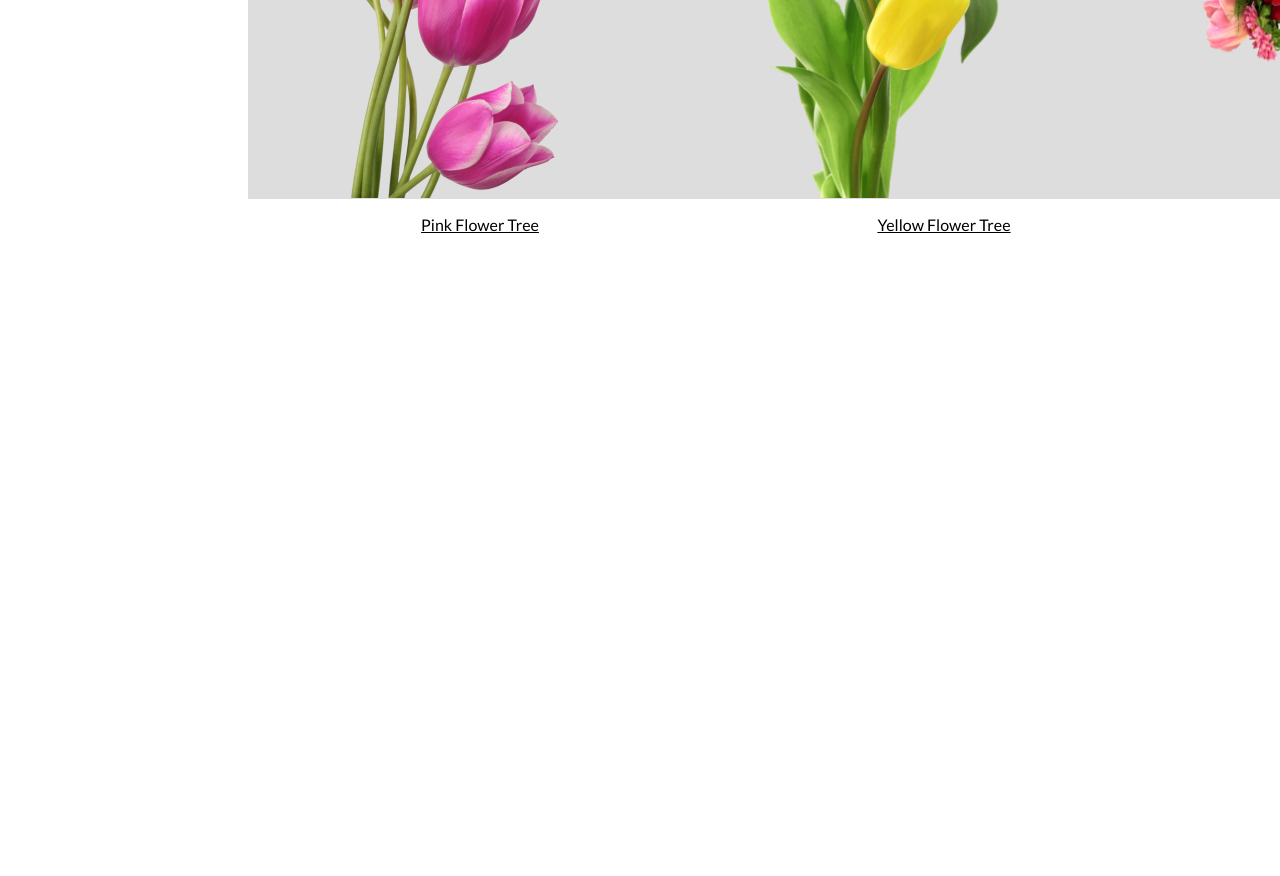
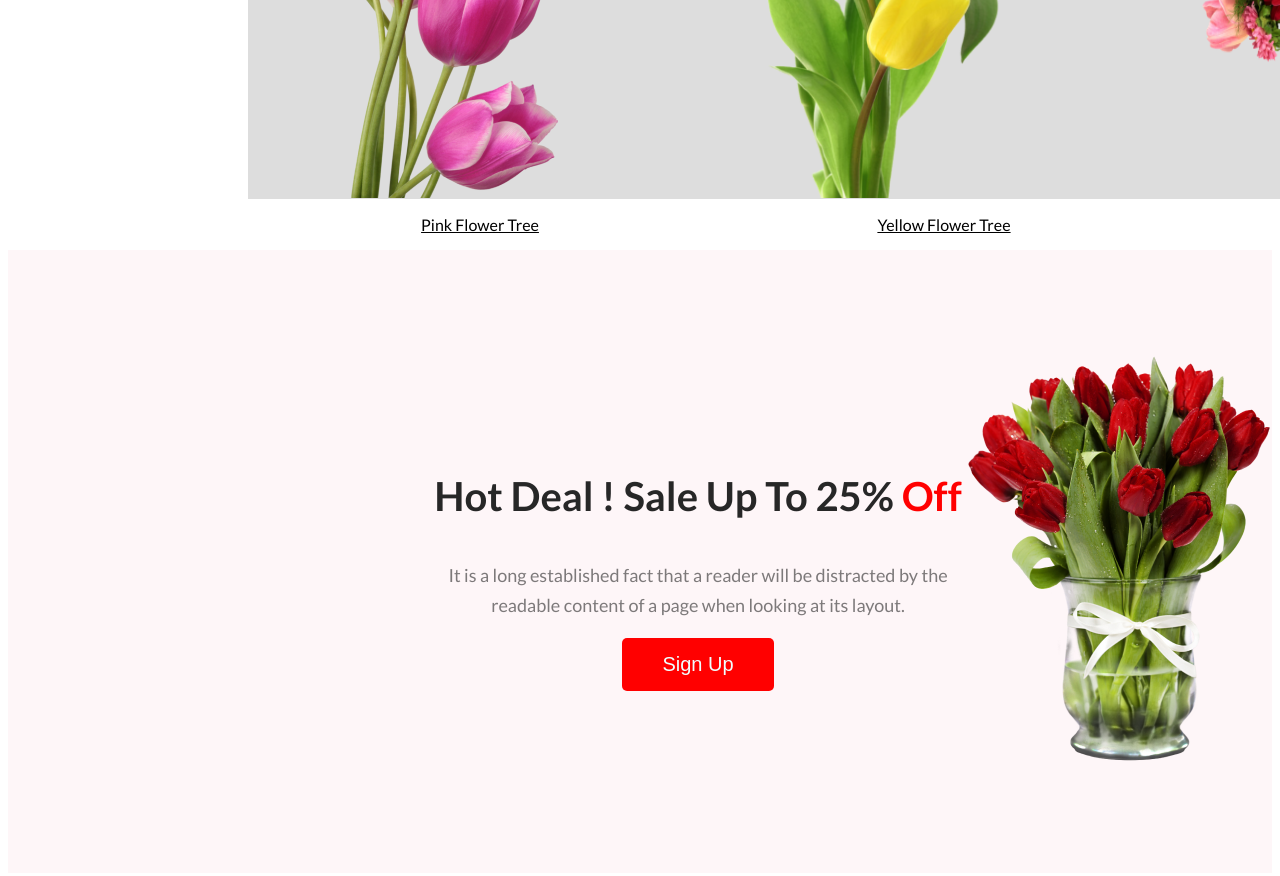
Before and after one commit to Mehedi12336/Mehedi-flower, a plain HTML site: page index.html in a window 1280 px wide. Shown: the part 1826-2702 px from the top of the page. Before the commit the page ends 2084 px from the top, so only its background shows below. Drawn offline with Linux system fonts and the light colour scheme.

Commit message:
add hot deal

```diff
--- a/index.html
+++ b/index.html
@@ -57,8 +57,23 @@
                         </div>
                         <p><u>Red Flower Tree</u></p>
                     </div>
+            </div>
+        </section>
 
+        <section class="hot-deal-section">
+            <div class="hot-deal">
+                <div class="hot-deal-content">
+                    <div class="hot-width">
+                        <h3>Hot Deal ! Sale Up To 25% <span style="color: red;">Off</span></h3>
+                        <p>It is a long established fact that a reader will be distracted by the readable content of a page when looking at its layout.</p>
+                        <button class="banner-btn">Sign Up</button>
+                    </div>
+                </div>
+                <div>
+                    <img src="Flower Asset/pngwing 8.png" alt="">
+                </div>
             </div>
+
         </section>
     </main>
 
--- a/styles/flower.css
+++ b/styles/flower.css
@@ -77,8 +77,8 @@ line-height: 30px;
 
 .feature-flower{
     display: flex;
-    padding: 0 240px;
-    justify-content: space-between;
+   justify-content: space-between;
+   padding: 0 240px;
 }
 
 .feature-flower img {
@@ -96,3 +96,38 @@ line-height: 30px;
     height: 538px;
     background-color: #ddd;
 }
+
+ /* hot deal  */
+
+ .hot-deal-section{
+    background: rgba(229, 84, 115, 0.05);
+ }
+
+ .hot-deal {
+    display: flex;
+    padding: 100px 425px;
+    justify-content: space-between;
+ }
+
+ .hot-deal-content{
+    display: flex;
+    align-items: center;
+ }
+
+ .hot-width{
+    width: 530px;
+    text-align: center;
+ }
+ .hot-width h3{
+    color: #272727;
+font-size: 40px;
+font-weight: 700;
+ }
+
+ .hot-width p {
+    color: rgba(39, 39, 39, 0.60);
+text-align: center;
+font-size: 18px;;
+font-weight: 400;
+line-height: 30px;
+ }
```
